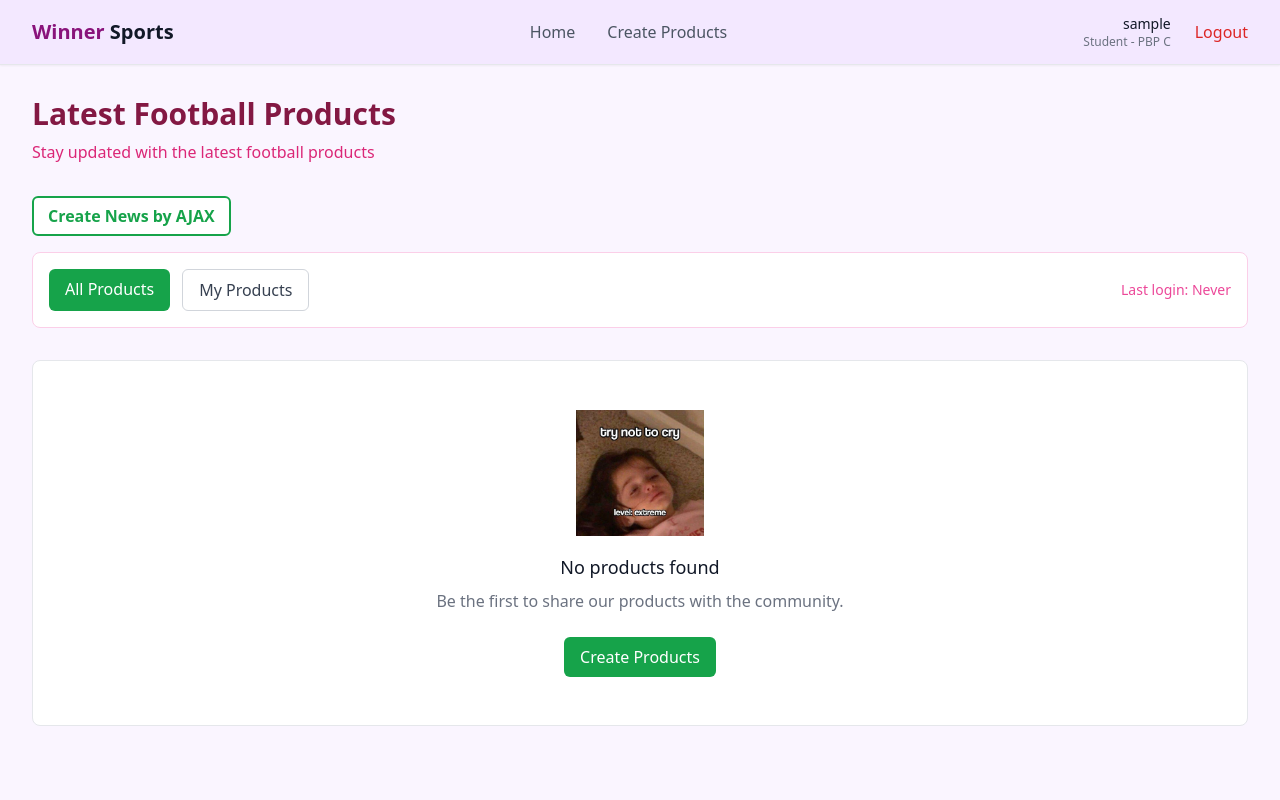
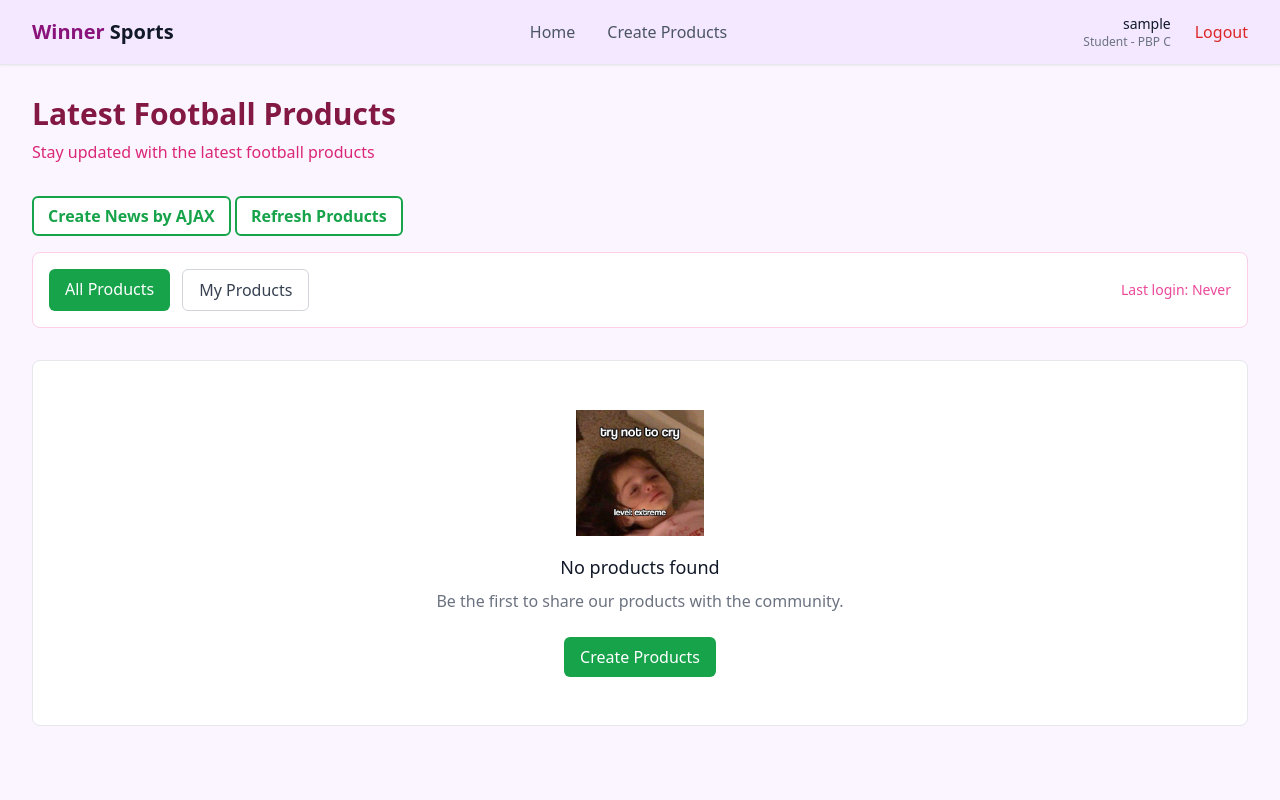
Before and after one commit to jiaaan03/Winner_Sports, a Django app: page / in a window 1280 px wide. Run offline with Django 5.2, Linux system fonts and the light colour scheme; the visitor is signed in with stand-in values (Sample User, id 1); data that the repository does not hold is empty; some libraries are stand-ins or nearby versions.

Commit message:
tugas 6 kelarrrrrrr

```diff
--- a/main/templates/main.html
+++ b/main/templates/main.html
@@ -23,6 +23,9 @@
     <!-- Button to open modal -->
     <button onclick="showModal()" class="inline-flex items-center px-4 py-2 bg-white text-green-600 font-semibold outline outline-2 outline-green-600 outline-offset-[-2px] rounded-md hover:bg-green-600 hover:text-white transition-colors mb-4">
       Create News by AJAX
+    </button>
+    <button id="refresh-products-btn" class="inline-flex items-center px-4 py-2 bg-white text-green-600 font-semibold outline outline-2 outline-green-600 outline-offset-[-2px] rounded-md hover:bg-green-600 hover:text-white transition-colors mb-4">
+      Refresh Products
     </button>
 
     <!-- Filter Section -->
@@ -279,6 +282,9 @@ function initializeProductsPage() {
   showAllProductsButton.addEventListener('click', handleShowAllProductsClick);
   showMyProductsButton.addEventListener('click', handleShowMyProductsClick);
 
+  const refreshButton = document.getElementById('refresh-products-btn');
+  refreshButton.addEventListener('click', fetchProductsFromServer);
+
   fetchProductsFromServer();
 }
 
```
